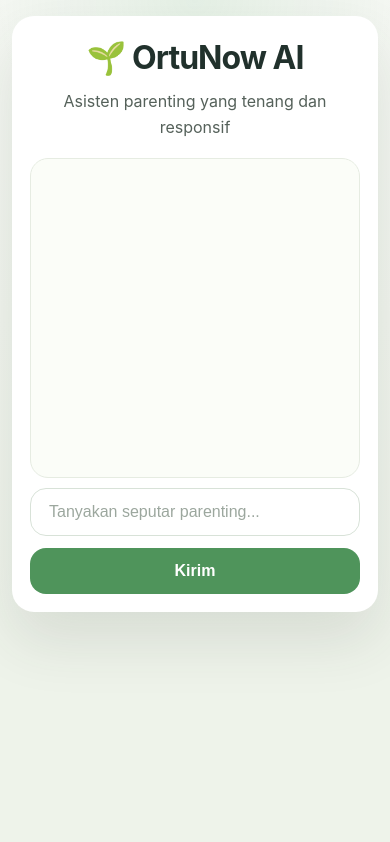
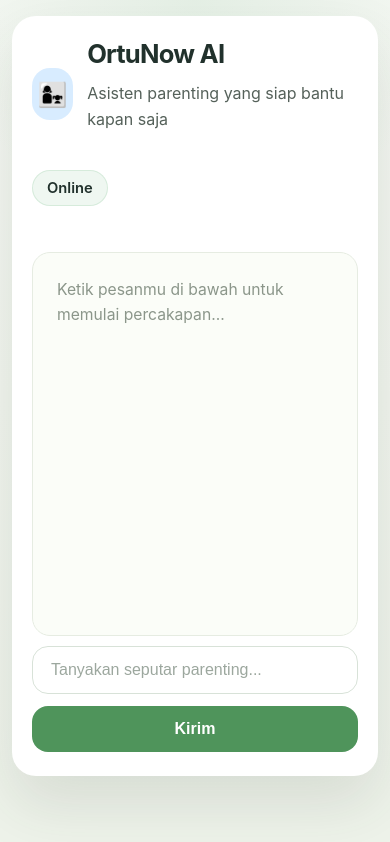
Before and after one commit to satroomice/ortunow-ai, a website: page public/index.html in a window 390 px wide. Drawn offline with Linux system fonts and the light colour scheme.

Commit message:
Update OrtuNow AI chat UI spacing, layout, and title sizing

```diff
--- a/public/index.html
+++ b/public/index.html
@@ -7,14 +7,21 @@
     <link rel="stylesheet" href="style.css" />
   </head>
   <body>
+    <div class="app-shell">
       <div class="container">
         <header class="hero">
-        <h1>🌱 OrtuNow AI</h1>
-        <p class="subtitle">Asisten parenting yang tenang dan responsif</p>
+          <div class="hero-title">
+            <div class="brand-mark">👩‍👧</div>
+            <div>
+              <h1>OrtuNow AI</h1>
+              <p class="subtitle">Asisten parenting yang siap bantu kapan saja</p>
+            </div>
+          </div>
+          <span class="status-pill">Online</span>
         </header>
 
         <main>
-        <div id="chat-box" class="chat-box" aria-live="polite"></div>
+          <div id="chat-box" class="chat-box empty" aria-live="polite"></div>
 
           <form id="chat-form" class="chat-form">
             <label class="sr-only" for="user-input">Tulis pesan</label>
@@ -29,6 +36,7 @@
           </form>
         </main>
       </div>
+    </div>
     <script src="script.js"></script>
   </body>
 </html>
--- a/public/script.js
+++ b/public/script.js
@@ -47,6 +47,10 @@ form.addEventListener('submit', async function (event) {
 });
 
 function appendMessage(role, text) {
+  if (chatBox.classList.contains('empty')) {
+    chatBox.classList.remove('empty');
+  }
+
   const message = document.createElement('div');
   message.className = `message ${role}`;
   message.innerHTML = formatMarkdown(text);
--- a/public/style.css
+++ b/public/style.css
@@ -21,24 +21,55 @@ body {
   padding: 24px;
 }
 
+.app-shell {
+  min-height: 90vh;
+  display: flex;
+  align-items: center;
+  justify-content: center;
+}
+
 .container {
   max-width: 100%;
-  width: min(720px, 100%);
+  width: min(760px, 100%);
+  height: 90vh;
   margin: 0 auto;
   background: #ffffff;
   border-radius: 28px;
   box-shadow: 0 28px 60px rgba(46, 60, 46, 0.12);
   overflow: hidden;
+  display: flex;
+  flex-direction: column;
 }
 
 .hero {
-  text-align: center;
+  display: flex;
+  align-items: center;
+  justify-content: space-between;
+  gap: 20px;
   padding: 32px 24px 0;
+  text-align: left;
 }
 
-h1 {
+.hero-title {
+  display: flex;
+  align-items: center;
+  gap: 14px;
+}
+
+.brand-mark {
+  width: 52px;
+  height: 52px;
+  display: grid;
+  place-items: center;
+  border-radius: 18px;
+  background: #d8ecff;
+  color: #1f2937;
+  font-size: 1.5rem;
+}
+
+.hero h1 {
   margin: 0;
-  font-size: clamp(2rem, 3vw, 2.75rem);
+  font-size: clamp(1.6rem, 3vw, 2.2rem);
   letter-spacing: -0.03em;
 }
 
@@ -50,18 +81,35 @@ h1 {
   line-height: 1.6;
 }
 
+.status-pill {
+  display: inline-flex;
+  align-items: center;
+  gap: 10px;
+  padding: 8px 14px;
+  border-radius: 999px;
+  background: rgba(124, 191, 142, 0.12);
+  color: #21312c;
+  font-size: 0.92rem;
+  font-weight: 600;
+  border: 1px solid rgba(124, 191, 142, 0.22);
+}
+
 main {
-  padding: 0 24px 24px;
+  padding: 18px 22px 18px;
+  display: flex;
+  flex-direction: column;
+  flex: 1;
+  min-height: 0;
 }
 
 .chat-box {
-  min-height: 34vh;
-  max-height: min(calc(100vh - 200px), 480px);
+  flex: 1;
+  min-height: 0;
   overflow-y: auto;
-  padding: 10px;
-  border: 1px solid #e6ece2;
+  padding: 24px;
   border-radius: 18px;
   background: #fbfdf8;
+  border: 1px solid #e6ece2;
   display: flex;
   flex-direction: column;
   gap: 6px;
@@ -104,7 +152,7 @@ main {
 
 .message p + p,
 .message li + li {
-  margin-top: 6px;
+  margin-top: 10px;
 }
 
 .message strong {
@@ -117,32 +165,30 @@ main {
 
 .message ul,
 .message ol {
-  margin: 6px 0 0 14px;
-  padding-left: 14px;
+  margin: 10px 0 0 18px;
+  padding-left: 18px;
 }
 
 .message li {
-  margin: 3px 0;
+  margin: 6px 0;
 }
 
-/* Tighter headings inside message bubbles */
 .message h1,
 .message h2,
 .message h3,
 .message h4,
 .message h5,
 .message h6 {
-  margin: 0 0 8px 0;
-  line-height: 1.2;
+  margin: 0 0 10px 0;
+  line-height: 1.3;
 }
 
-.message h1 { font-size: 1.05rem; }
-.message h2 { font-size: 1rem; }
-.message h3 { font-size: 0.98rem; }
+.message h1 { font-size: 1.12rem; }
+.message h2 { font-size: 1.04rem; }
+.message h3 { font-size: 1rem; }
 
 .chat-form {
-  display: grid;
-  grid-template-columns: 1fr auto;
+  display: flex;
   gap: 12px;
   align-items: center;
 }
@@ -153,6 +199,7 @@ input[type="text"] {
   border-radius: 16px;
   border: 1px solid #d8e2d8;
   background: #ffffff;
+  color: #21312c;
   font-size: 1rem;
   transition: border-color 0.2s ease, box-shadow 0.2s ease;
 }
@@ -217,33 +264,31 @@ button:active {
 
 @media (max-width: 640px) {
   body {
-    padding: 16px 12px 20px;
+    padding: 16px 12px 18px;
   }
 
   .container {
-    border-radius: 22px;
+    border-radius: 24px;
     margin: 0;
   }
 
   .hero {
-    padding: 22px 18px 0;
+    flex-direction: column;
+    align-items: flex-start;
+    padding: 22px 20px;
   }
 
   main {
-    padding: 0 18px 18px;
+    padding: 24px 20px 24px;
   }
 
   .chat-box {
-    min-height: 320px;
-    max-height: calc(100vh - 240px);
-  }
-
-  .message {
-    max-width: 100%;
+    min-height: 300px;
+    max-height: calc(100vh - 250px);
   }
 
   .chat-form {
-    grid-template-columns: 1fr;
+    flex-direction: column;
   }
 
   button {
```
Lines whose indentation alone changed are shown as unchanged.
